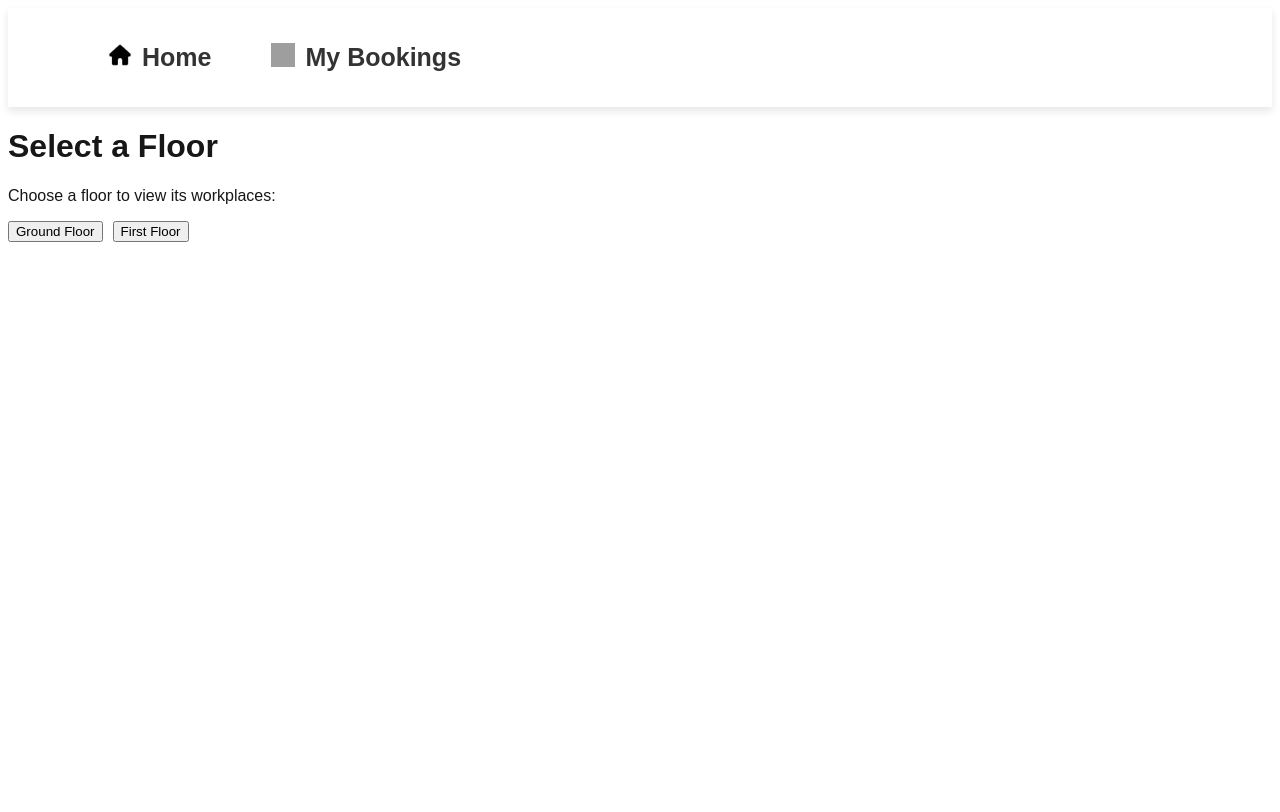
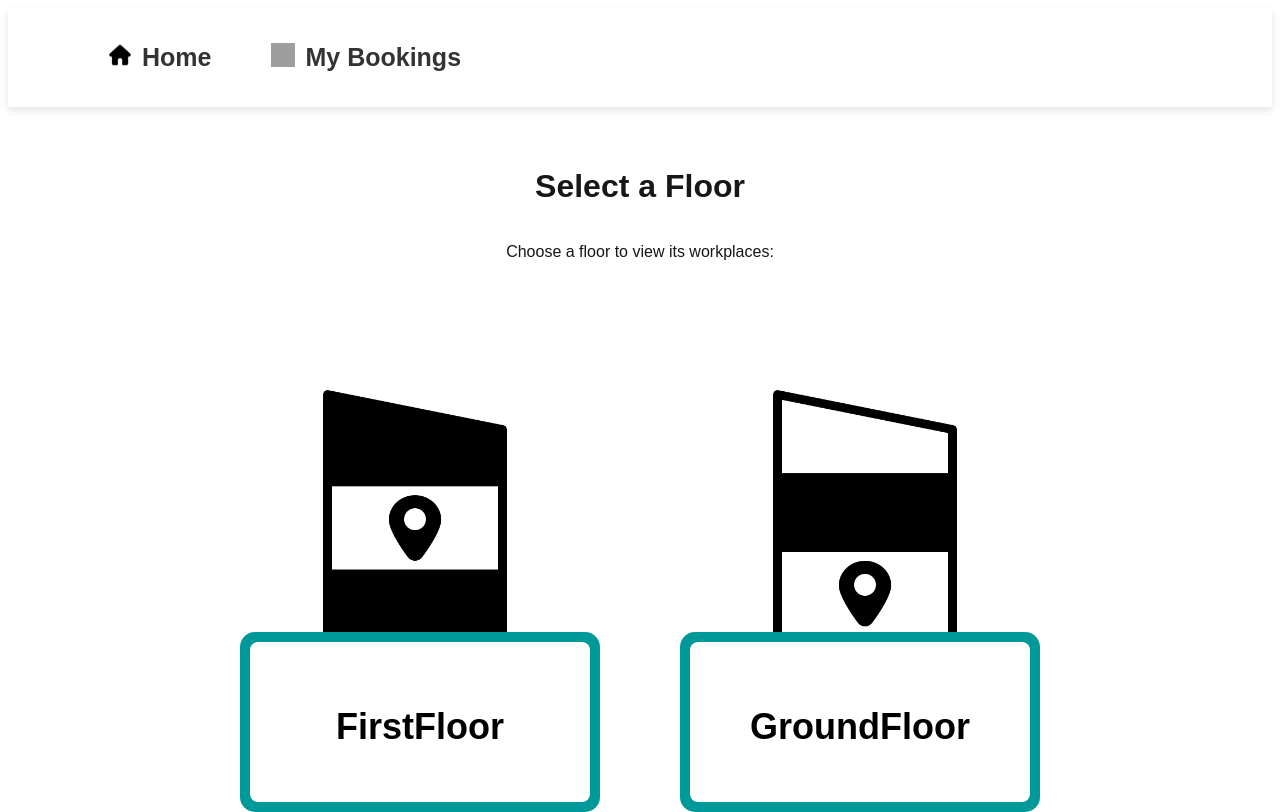
Before and after one commit to mknorr2000/WrkplceMgmnt, a Next.js app in the folder wrkplcmgmnt/: page /booking/workplace in a window 1280 px wide. Built offline with nearby package versions, Linux system fonts and the light colour scheme; grey boxes are pictures that could not be loaded.

Commit message:
only admin monitoring stuff missing. without if full functionality

```diff
--- a/wrkplcmgmnt/src/app/booking/workplace/BookWorkplacePage.module.css
+++ /dev/null
@@ -1,63 +0,0 @@
-.workplace-container {
-  display: flex;
-  flex-wrap: wrap;
-  gap: 20px;
-  padding: 20px;
-}
-
-.workplace {
-  width: 200px;
-  height: 150px;
-  padding: 10px;
-  background-color: #f0f0f0;
-  text-align: center;
-  border-radius: 8px;
-  cursor: pointer;
-  transition: transform 0.3s ease;
-}
-
-.available {
-  background-color: #4CAF50; /* Grün für verfügbare Plätze */
-  color: white;
-}
-
-.booked {
-  background-color: #f44336; /* Rot für gebuchte Plätze */
-  color: white;
-}
-
-.workplace:hover {
-  transform: scale(1.05);
-  opacity: 0.8;
-}
-
-/* Stil für den ausgewählten Arbeitsplatz */
-.clicked {
-  background-color: red; /* Rot für den ausgewählten Arbeitsplatz */
-  color: white;
-}
-
-.book-button {
-  position: fixed;
-  bottom: 250px; /* Positioniere den Button 20px vom unteren Rand der Seite */
-  left: 50%;
-  transform: translateX(-50%); /* Zentriert den Button horizontal */
-  padding: 10px 50px;
-  background-color: #009999;
-  color: white;
-  border: none;
-  border-radius: 5px;
-  cursor: pointer;
-  font-size: 20px;
-  z-index: 10; /* Stellt sicher, dass der Button immer oben liegt */
-}
-
-.floor-selector {
-  display: flex;
-  gap: 10px;
-  margin-bottom: 20px;
-}
-
-.floor-content {
-  margin-top: 20px;
-}
--- /dev/null
+++ b/wrkplcmgmnt/src/app/booking/workplace/FloorSelectPage.module.css
@@ -0,0 +1,68 @@
+.floors-container {
+  display: flex;
+  flex-direction: column;
+  align-items: center;
+  margin-top: 20px;
+  padding: 20px;
+}
+
+.splitContainer {
+  display: flex;
+  justify-content: space-around;
+  align-items: center;
+  height: 15vh;
+  gap: 80px;
+}
+
+.bookingSection {
+  background-color: #fff;
+  height: 120px;
+  width: 300px; /* Feste Breite für jede Sektion */
+  padding: 20px;
+  border-radius: 8px;
+  display: flex;
+  justify-content: center; /* Zentriert die Inhalte vertikal */
+  align-items: center; /* Zentriert die Inhalte horizontal */
+}
+
+.bookingSection h2 {
+  color: black;
+  font-size: 36px;
+  margin-bottom: 20px;
+}
+.bookingSection:hover h2 {
+  color: #fff;
+  transition: color 0.3s ease, background-color 0.3s ease;
+}
+.bookingSection:hover {
+  background-color: #009999;
+  transition: color 0.3s ease, background-color 0.3s ease;
+}
+
+.bookingSection img {
+  width: 80%; /* Das Bild nimmt 80% der Breite ein */
+  height: auto;
+  border-radius: 8px;
+  margin-bottom: 20px;
+}
+
+.link {
+  text-decoration: none;
+  color: #009999;
+  font-size: 18px;
+  padding: 10px 10px;
+  background-color: #009999;
+  border-radius: 15px;
+  transition: color 0.3s ease, background-color 0.3s ease;
+  margin-top: 10px;
+}
+.symbols {
+  display: flex;
+  align-items: center;
+  gap: 170px;
+  padding-top: 100px;
+}
+.symbols img {
+  width: 280px;
+  height: 280px;
+}
--- a/wrkplcmgmnt/src/app/booking/workplace/page.tsx
+++ b/wrkplcmgmnt/src/app/booking/workplace/page.tsx
@@ -1,25 +1,52 @@
-'use client';
+"use client";
 
-import React from 'react';
-import Link from 'next/link';
-import styles from './BookWorkplacePage.module.css'; // Import the CSS module
+import React from "react";
+import Link from "next/link";
+import styles from "./FloorSelectPage.module.css"; // Import the CSS module
 
 const WorkplaceBookingPage = () => {
   return (
-    <div>
+    <main className={styles["floors-container"]}>
       <h1>Select a Floor</h1>
       <p>Choose a floor to view its workplaces:</p>
-
-      <div className={styles['floor-selector']}>
-        <Link href="/booking/workplace/ground-floor">
-          <button>Ground Floor</button>
-        </Link>
-        <Link href="/booking/workplace/first-floor">
-          <button>First Floor</button>
-        </Link>
+      <div className={styles.symbols}>
+        <img
+          src="/images/FirstFloor.png"
+          alt="Workplace"
+          className={styles.symbol}
+        />
+        <img
+          src="/images/GroundFloor.png"
+          alt="Parkplace"
+          className={styles.symbol}
+        />
       </div>
-    </div>
+      <div className={styles.splitContainer}>
+        <a href="/booking/workplace/first-floor" className={styles.link}>
+          <div className={styles.bookingSection}>
+            <h2>FirstFloor</h2>
+          </div>
+        </a>
+        <a href="/booking/workplace/ground-floor" className={styles.link}>
+          <div className={styles.bookingSection}>
+            <h2>GroundFloor</h2>
+          </div>
+        </a>
+      </div>
+    </main>
   );
 };
 
 export default WorkplaceBookingPage;
+
+/* <div className={styles.floorsSection}>
+          <Link href="/booking/workplace/ground-floor">
+            <button>Ground Floor</button>
+          </Link>
+        </div>
+        <div className={styles.floorsSection}>
+          <Link href="/booking/workplace/first-floor">
+            <button>First Floor</button>
+          </Link>
+        </div>
+*/
--- a/wrkplcmgmnt/src/app/mybookings/page.tsx
+++ b/wrkplcmgmnt/src/app/mybookings/page.tsx
@@ -48,7 +48,7 @@ const MyBookingsPage = () => {
         <p className={styles.error}>{error}</p>
       ) : (
         <ul className={styles.bookingList}>
-          {bookings.map((booking, index) => (
+          {bookings.slice(0, 5).map((booking, index) => (
             <li key={index} className={styles.bookingItem}>
               <h3>
                 {booking.seat_id !== null
```
Also changed, not shown: wrkplcmgmnt/src/app/admin/page.tsx (+1 -28 lines), wrkplcmgmnt/src/app/booking/page.tsx (+29 -11 lines), wrkplcmgmnt/src/app/booking/workplace/first-floor/FirstFloorPage.module.css (+88 -8 lines), wrkplcmgmnt/src/app/booking/workplace/first-floor/page.tsx (+52 -6 lines), wrkplcmgmnt/public/images/FirstFloor.png (added), wrkplcmgmnt/public/images/GroundFloor.png (added).
